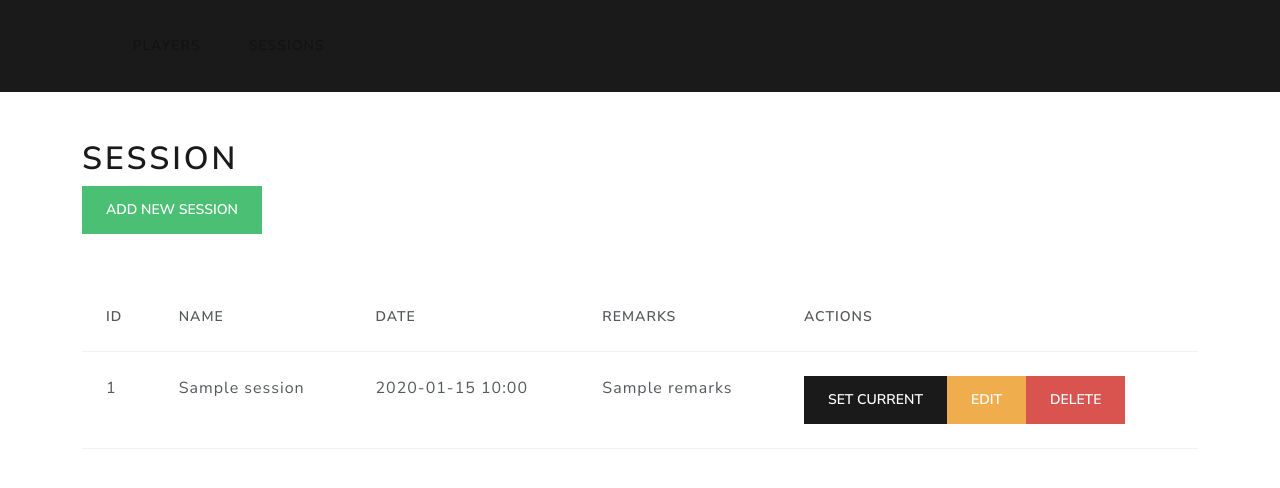
After one commit to axtimhaus/pyskat, a Python web app: template src/pyskat/wui/templates/sessions.html in a window 1280 px wide. The commit adds this page. Shown: the top 488 px of the page. Run offline with Jinja, Linux system fonts and the light colour scheme; the template is opened without the code that fills it: most values are stand-ins (such as "Sample title", 1, 10 or a date in 2020); some libraries are stand-ins or nearby versions.

Commit message:
convert sessions page to fastapi

```diff
--- a/src/pyskat/wui/__init__.py
+++ b/src/pyskat/wui/__init__.py
@@ -7,6 +7,7 @@ from pydantic_core import InitErrorDetails
 from pyskat.wui.jinja import RenderTemplateDep
 from pyskat.wui.messages import Message, MessageCategory, flash_message
 import pyskat.wui.players as players
+import pyskat.wui.sessions as sessions
 from starlette.middleware import Middleware
 from starlette.middleware.sessions import SessionMiddleware
 from fastapi import FastAPI
@@ -36,6 +37,7 @@ STATIC_DIR = Path(__file__).parent / "static"
 app.mount("/static", StaticFiles(directory=STATIC_DIR), name="wui_static")
 
 app.include_router(players.router)
+app.include_router(sessions.router)
 
 
 @app.get("/", response_class=HTMLResponse)
--- a/src/pyskat/wui/messages.py
+++ b/src/pyskat/wui/messages.py
@@ -8,6 +8,7 @@ class MessageCategory(StrEnum):
     DANGER = "danger"
     WARNING = "warning"
     INFO = "info"
+    SUCCESS = "success"
 
 
 class Message(BaseModel):
--- a/src/pyskat/wui/templates/base.html
+++ b/src/pyskat/wui/templates/base.html
@@ -25,6 +25,7 @@
         <div class="collapse navbar-collapse" id="navbarColor01">
             <ul class="navbar-nav me-auto">
                 {{ nav_link("players", "wui_players", "Players") }}
+                {{ nav_link("sessions", "wui_sessions", "Sessions") }}
             </ul>
         </div>
     </div>
@@ -35,11 +36,39 @@
         {% if messages %}
             <div class="mb-5">
                 {% for message in messages %}
-                    <div class="alert alert-{{- message.category -}}">{{ message.text }}</div>
+                    <div class="alert alert-{{- message.category -}}">
+                        {% if message.category == "info" %}
+                        <i class="bi-info-circle me-1"></i>
+                        {% elif message.category == "success" %}
+                        <i class="bi-check-circle me-1"></i>
+                        {% elif message.category == "warning" %}
+                        <i class="bi-exclamation-circle me-1"></i>
+                        {% elif message.category == "danger" %}
+                        <i class="bi-x-circle me-1"></i>
+                        {% endif %}
+                        <span> {{ message.text }} </span>
+                    </div>
                 {% endfor %}
             </div>
         {% endif %}
     {% endwith %}
+
+    <script>
+        const headers = new Headers();
+        headers.append('Content-Type', 'application/json');
+
+        async function flash_message(text, category) {
+            let message = {
+                text: text,
+                category: category
+            }
+            let response = await fetch('{{ url_for('wui_flash_message') }}', {
+                method:'POST',
+                headers: headers,
+                body: JSON.stringify(message)
+            });
+        }
+    </script>
 
     {% block content %}
     {% endblock %}
--- /dev/null
+++ b/src/pyskat/wui/templates/sessions.html
@@ -0,0 +1,157 @@
+{% extends "base.html" %}
+{% from "macros.html" import modal_editor, modal_editor_open %}
+{% block title %}PySkat - Session{% endblock %}
+{% block head %}
+{% endblock %}
+{% block content %}
+    <h1>Session</h1>
+
+    {{ modal_editor_open("add-session", "Add New Session", "success") }}
+
+    <div class="mt-5">
+        <table class="table">
+            <thead>
+            <tr>
+                <th>ID</th>
+                <th>Name</th>
+                <th>Date</th>
+                <th>Remarks</th>
+                <th>Actions</th>
+            </tr>
+            </thead>
+            <tbody>
+            {% for s in sessions %}
+                <tr>
+                    <td>{{ s.id }}</td>
+                    <td>{{ s.name }}</td>
+                    <td>{{ s.date.isoformat(sep=" ", timespec="minutes") }}</td>
+                    <td>{{ s.remarks }}</td>
+                    <td>
+                        <div class="btn-group">
+                            {% if current_session_id == s.id %}
+                                <button class="btn btn-success" disabled>Current</button>
+                            {% else %}
+                                <button id="button-set-current-{{- s.id -}}" class="btn btn-primary">Set Current</button>
+                            {% endif %}
+                            {{ modal_editor_open("edit-session-{}".format(s.id), "Edit", "warning") }}
+                            {{ modal_editor_open("delete-session-{}".format(s.id), "Delete", "danger") }}
+                        </div>
+                    </td>
+                </tr>
+            {% endfor %}
+            </tbody>
+        </table>
+    </div>
+
+    {% call modal_editor("add-session", "Add New Session", submit_label="Add", submit_color="success") %}
+        <div class="mb-3">
+            <label for="name" class="form-label">Name</label>
+            <input id="name" name="name" type="text" value="" class="form-control"/>
+        </div>
+        <div class="mb-3">
+            <label for="date" class="form-label">Date</label>
+            <input id="date" name="date" type="text" value="{{- now -}}" class="form-control"/>
+        </div>
+        <div class="mb-3">
+            <label for="remarks" class="form-label">Remarks</label>
+            <input id="remarks" name="remarks" type="text" value="" class="form-control"/>
+        </div>
+    {% endcall %}
+
+    <script>
+        document.getElementById("submit-add-session").addEventListener("click", async () => {
+            const form = document.getElementById("form-add-session");
+            let session = {
+                name: form.elements.name.value,
+                date: form.elements.date.value,
+                remarks: form.elements.remarks.value,
+            };
+
+            let response = await fetch('{{ url_for('api_session_create') }}', {
+                method:'POST',
+                headers: headers,
+                body: JSON.stringify(session)
+            });
+            if(response.ok)
+            {
+                let body = await response.json();
+                await flash_message(`New session ${body.name} created with ID ${body.id}.`, "success")
+            }
+            location.reload();
+        });
+    </script>
+
+    {% for s in sessions %}
+        {% call modal_editor("edit-session-{}".format(s.id), "Edit Session", "Edit", "warning") %}
+            <div>
+                <label for="name" class="form-label">Name</label>
+                <input id="name" name="name" type="text" value="{{- s.name -}}"
+                    class="form-control"/>
+            </div>
+            <div class="mt-3">
+                <label for="date" class="form-label">Date</label>
+                <input id="date" name="date" type="text" value="{{- s.date -}}"
+                    class="form-control"/>
+            </div>
+            <div class="mt-3">
+                <label for="remarks" class="form-label">Remarks</label>
+                <input id="remarks" name="remarks" type="text" value="{{- s.remarks -}}"
+                    class="form-control"/>
+            </div>
+        {% endcall %}
+
+        {% call modal_editor("delete-session-{}".format(s.id), "Delete Session", "Delete", "danger") %}
+            Really delete the session <strong class="text-danger">{{- s.name -}}</strong> with the ID
+            <strong class="text-danger">{{- s.id -}}</strong>?
+        {% endcall %}
+
+        <script>
+            document.getElementById("submit-edit-session-{{ s.id }}").addEventListener("click", async () => {
+                const form = document.getElementById("form-edit-session-{{ s.id }}");
+                let session = {
+                    name: form.elements.name.value,
+                    date: form.elements.date.value,
+                    remarks: form.elements.remarks.value,
+                };
+
+                if (session.name === '{{ s.name }}')
+                    delete session.name
+
+                if (session.date === '{{ s.date }}')
+                    delete session.date
+
+                if (session.remarks === '{{ s.remarks }}')
+                    delete session.remarks
+
+                let response = await fetch('{{ url_for('api_session_update', session_id=s.id) }}', {
+                    method:'PATCH',
+                    headers: headers,
+                    body: JSON.stringify(session)
+                });
+                if(response.ok)
+                    await flash_message('Session {{ s.id }} updated.', "success")
+                location.reload();
+            });
+
+            document.getElementById("submit-delete-session-{{ s.id }}").addEventListener("click", async () => {
+                let response = await fetch('{{ url_for('api_session_delete', session_id=s.id) }}', {
+                    method:'DELETE',
+                    headers: headers,
+                });
+                if(response.ok)
+                    await flash_message('Session {{ s.id }} deleted.', "success")
+                location.reload();
+            });
+
+            document.getElementById("button-set-current-{{ s.id }}").addEventListener("click", async () => {
+                let response = await fetch('{{ url_for('wui_sessions_set_current', session_id=s.id) }}', {
+                    method:'PATCH',
+                    headers: headers,
+                });
+                if(response.ok)
+                    await flash_message('Session {{ s.id }} set as current.', "success")
+                location.reload();
+            });
+        </script>
+    {% endfor %}
+{% endblock %}
```
Also changed, not shown: src/pyskat/wui/players.py (+3 -12 lines), src/pyskat/wui/series.py (deleted, +0 -97 lines), src/pyskat/wui/sessions.py (added, +32 -0 lines), src/pyskat/wui/templates/players.html (+9 -37 lines), src/pyskat/wui/templates/series.html (deleted, +0 -86 lines).
